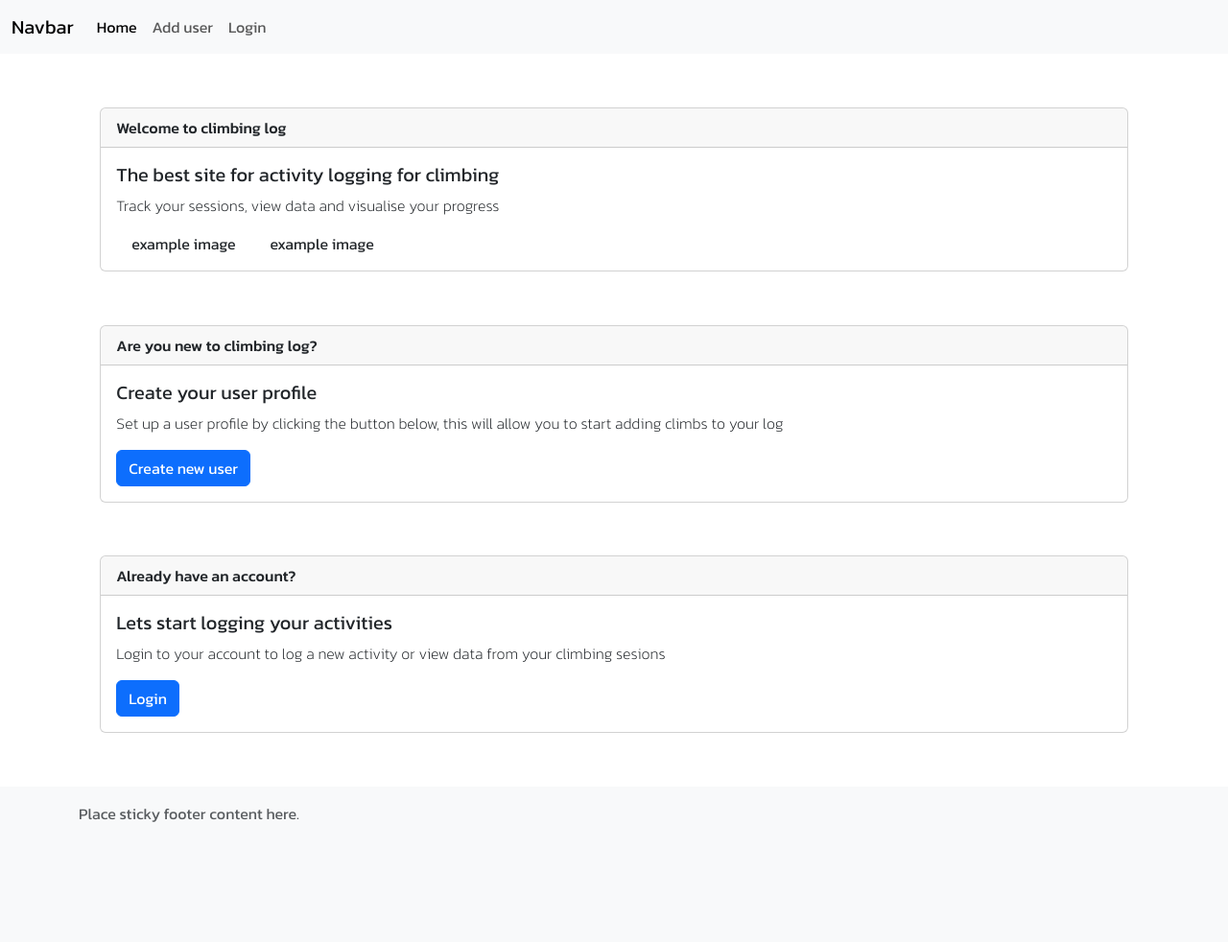
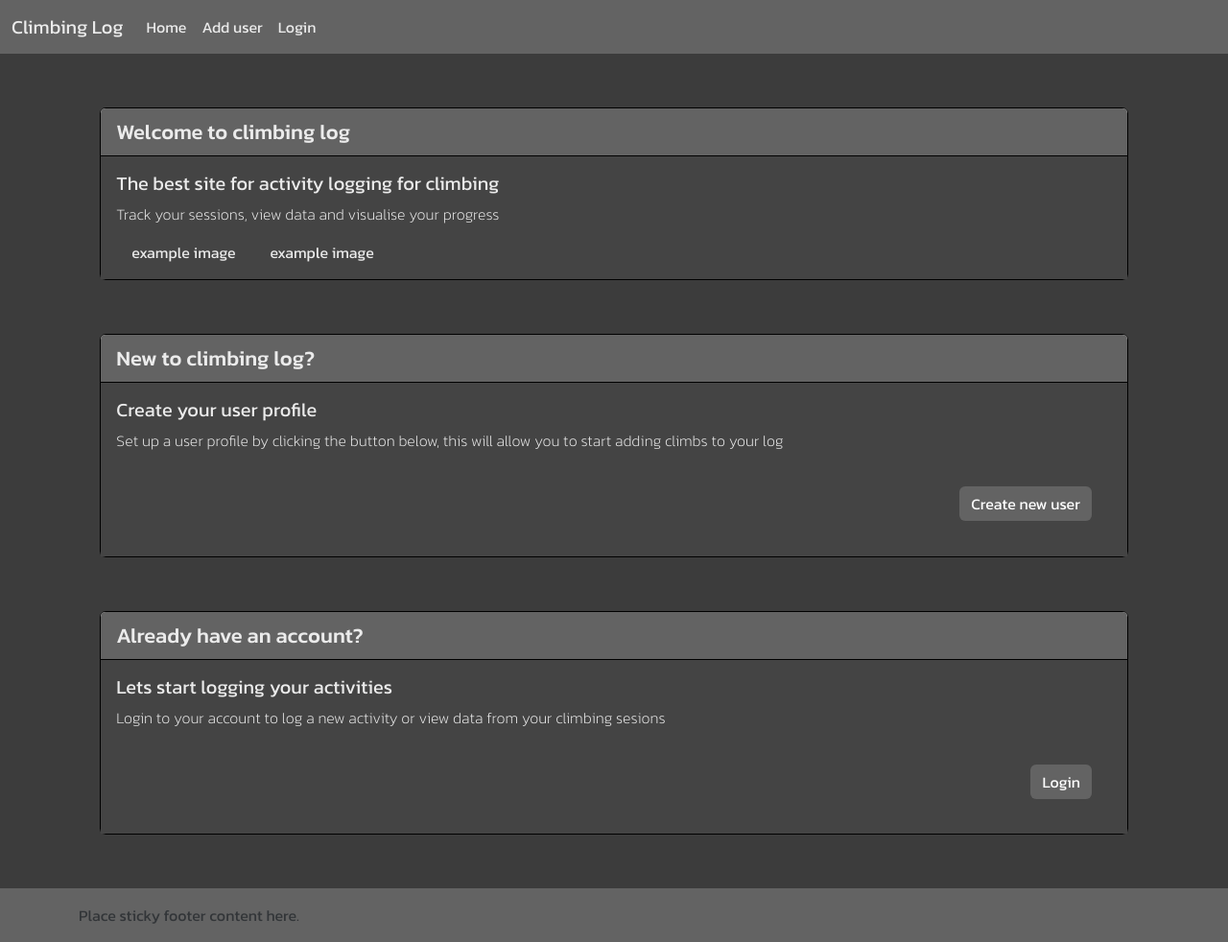
Before and after one commit to Ian-Blanshard/MP3-Climbing-Log, a Flask app: page / in a window 1280 px wide. Shown: the whole page at 96% size. Before the commit the page ends 857 px from the top, so only its background shows below. Run offline with Flask 3, Linux system fonts and the light colour scheme.

Commit message:
style: changed background-color/color for cards and forms

```diff
--- a/climbing_log/static/css/style.css
+++ b/climbing_log/static/css/style.css
@@ -5,11 +5,13 @@
 html,
 body {
   height: 100%;
-  font-family: 'Kanit', sans-serif;
+  font-family: "Kanit", sans-serif;
 }
 body {
   display: flex;
   flex-direction: column;
+  background-color: rgb(60, 60, 60);
+  color: rgb(235, 235, 235);
 }
 .content {
   flex: 1 0 auto;
@@ -18,27 +20,72 @@ body {
   flex-shrink: 0;
 }
 
+/* nav bar styles */
+
+.navbar,
+.footer,
+.navbar-brand,
+.nav-link {
+  background-color: rgb(99, 99, 99) !important;
+  color: rgb(235, 235, 235);
+}
+
 /* for all cards */
 
 .card {
-    margin: 5% 2%;
+  margin: 5% 2%;
+  border-color: black;
+  color: rgb(235, 235, 235);
 }
 
+.card-body {
+  background-color: rgb(68, 68, 68);
+}
 .card-header {
-
-    font-weight: 500;
+  font-weight: 500;
+  font-size: 22px;
+  background-color: rgb(99, 99, 99);
+  border-color: black;
 }
 
 .card-title {
-
-    font-weight: 400;
+  font-weight: 400;
 }
 
 .card-text {
-
-    font-weight: 200;
+  font-weight: 200;
 }
 
+/* accordian styles */
+
+.accordion-button,
+.accordion-collapse,
+.list-group-item {
+  background-color: rgb(99, 99, 99);
+}
+
+.accordion-button:not(.collapsed) {
+  background-color: rgb(99, 99, 99);
+  color: white;
+}
+
+/* form styles */
+.form-control,
+textarea:focus {
+  background-color: rgb(99, 99, 99) !important;
+  color: white !important;
+}
+
+.form-text {
+  color: white;
+}
+/* for all buttons */
+
+.btn {
+  background-color: rgb(99, 99, 99);
+  border: none;
+  margin: 2%;
+}
 
 /* media queries */
 
--- a/climbing_log/templates/add_user.html
+++ b/climbing_log/templates/add_user.html
@@ -3,7 +3,7 @@
 
 
 <div class="card">
-  <div class="card-header">add user</div>
+  <div class="card-header">Add user</div>
   <div class="card-body">
     <h5 class="card-title">
       Add your details below to create your user profile
@@ -124,9 +124,11 @@
           required
         />
       </div>
+      <p class="card-text text-end">
       <button type="submit" class="btn btn-primary">
         Create User
       </button>
+    </p>
     </form>
   </div>
 </div>
--- a/climbing_log/templates/base.html
+++ b/climbing_log/templates/base.html
@@ -22,7 +22,7 @@
       <nav class="navbar navbar-expand-lg bg-body-tertiary">
         <div class="container-fluid">
           <a class="navbar-brand" href=""
-            >Navbar</a
+            >Climbing Log</a
           >
           <button
             class="navbar-toggler"
@@ -39,7 +39,7 @@
             <ul class="navbar-nav">
               <li class="nav-item">
                 <a
-                  class="nav-link active"
+                  class="nav-link"
                   aria-current="page"
                   href="{{ url_for('home') }}"
                   >Home</a
--- a/climbing_log/templates/home.html
+++ b/climbing_log/templates/home.html
@@ -5,10 +5,11 @@ current_user.is_authenticated %}
   <div class="card-header">Log a new climbing session</div>
   <div class="card-body">
     <h5 class="card-title">Lets start logging your activities</h5>
-    <p class="card-text"></p>
+    <p class="card-text text-end">
     <a href="{{ url_for('add_session') }}" class="btn btn-primary"
       >Log a session</a
     >
+  </p>
   </div>
 </div>
 
@@ -17,7 +18,7 @@ current_user.is_authenticated %}
   {% for session in sessions %}{% if session.climbs %}
   <div class="card-body">
     <h5 class="card-title">Your session from {{ session.date }}</h5>
-    <p class="card-text"></p>
+    <p class="card-text text-end">
     <a href="{{ url_for('session_info', session_id=session.session_id) }}" class="btn btn-primary"
       >View sessions analysis charts</a
     >
@@ -27,7 +28,7 @@ current_user.is_authenticated %}
       onclick="return confirm('Are you sure you wish to delete?');"
       >Delete session</a
     >
-
+  </p>
   </div>
   {% endif %}{% endfor %}
 </div>
@@ -51,16 +52,18 @@ current_user.is_authenticated %}
 </div>
 
 <div class="card">
-  <div class="card-header">Are you new to climbing log?</div>
+  <div class="card-header">New to climbing log?</div>
   <div class="card-body">
     <h5 class="card-title">Create your user profile</h5>
     <p class="card-text">
       Set up a user profile by clicking the button below, this will allow you to
       start adding climbs to your log
     </p>
+    <p class="card-text text-end">
     <a href="{{ url_for('add_user') }}" class="btn btn-primary"
       >Create new user</a
     >
+  </p>
   </div>
 </div>
 <div class="card">
@@ -71,7 +74,10 @@ current_user.is_authenticated %}
       Login to your account to log a new activity or view data from your
       climbing sesions
     </p>
+    <p class="card-text text-end">
     <a href="{{ url_for('login') }}" class="btn btn-primary">Login</a>
+  </p>
   </div>
+
 </div>
 {% endif %} {% endblock %}
--- a/climbing_log/templates/login.html
+++ b/climbing_log/templates/login.html
@@ -37,10 +37,11 @@
 
 
 
-
+        <p class="card-text text-end">
         <button type="submit" class="btn btn-primary">
           Login
         </button>
+      </p>
       </form>
     </div>
   </div>
```
Also changed, not shown: README.md.
